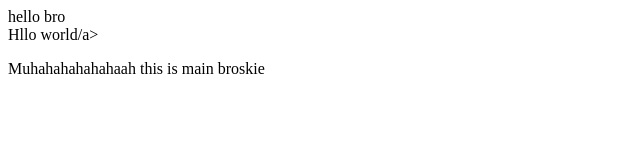
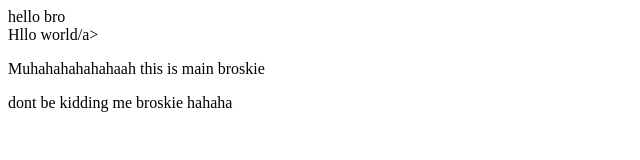
Before and after one commit to nhuynh30/demo, a plain HTML site: page index.html in a window 1280 px wide. Shown: the whole page, without its empty margins (0-640 px from the left). Drawn offline with Linux system fonts and the light colour scheme.

Commit message:
updated index

```diff
--- a/index.html
+++ b/index.html
@@ -1,3 +1,5 @@
 <div>hello bro</div>
 <a>Hllo world/a>
 <p>Muhahahahahahaah this is main broskie</p>
+
+<bruh> dont be kidding me broskie hahaha</bruh>
```
